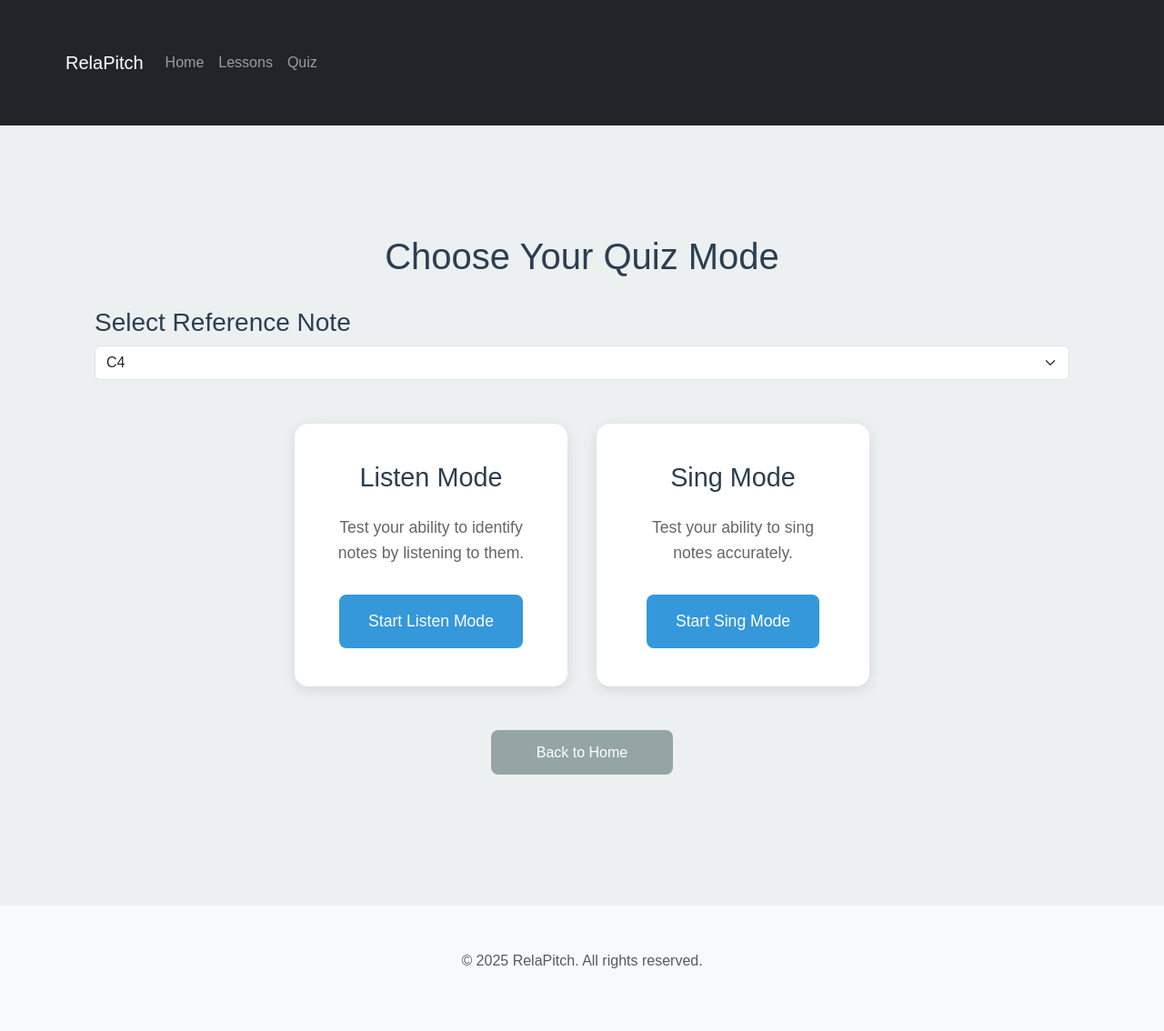
After one commit to RelaPitch/RelaPitch, a Flask app: page /quiz/mode in a window 1280 px wide. The commit adds this page. Shown: the whole page at 91% size. Run offline with Flask 3, Linux system fonts and the light colour scheme.

Commit message:
edits to quiz and updated lesson contents

```diff
--- a/server.py
+++ b/server.py
@@ -1,7 +1,8 @@
-from flask import Flask, render_template, jsonify, request, session
+from flask import Flask, render_template, jsonify, request, session, redirect, url_for
 import os
 from datetime import datetime
 import json
+import random
 
 app = Flask(__name__)
 app.secret_key = 'your-secret-key-here'  # Required for session
@@ -9,53 +10,66 @@ app.secret_key = 'your-secret-key-here'  # Required for session
 # Lesson content (this would typically come from a database)
 LESSONS = {
     1: {
-        "title": "Introduction to Pitch Recognition",
+        "title": "Introduction to Musical Notes",
         "content": """
-        <h2>What is Relative Pitch?</h2>
-        <p>Relative pitch is the ability to identify or recreate a musical note by comparing it to a reference note. Unlike perfect pitch, which allows you to identify notes without a reference, relative pitch is a skill that can be developed through practice.</p>
+        <h2>Diatonic Scale</h2>
+        <p>In music theory, the diatonic scale consists of 7 notes (in one octave): C, D, E, F, G, A, B. These are the white keys shown on the piano.</p>
 
-        <h2>Why Learn Relative Pitch?</h2>
-        <ul>
-            <li>Improves musical ear training</li>
-            <li>Helps with music composition and improvisation</li>
-            <li>Makes learning new songs easier</li>
-            <li>Enhances overall musical understanding</li>
-        </ul>
+        <h2>What is an Octave?</h2>
+        <p>An octave is the distance from one pitch to another that has double its frequency. In other words, the two pitches sound the same but one is simply higher/lower in pitch than the other.</p>
+        <p>Examples: C to C, E to E, A to A, etc.</p>
 
-        <h2>Getting Started</h2>
-        <p>In this course, we'll start with the basic notes (C, D, E, F, G, A, B) and gradually build your ability to recognize and reproduce them. We'll use both listening exercises and singing practice to develop your relative pitch.</p>
+        <h2>Chromatic Scale</h2>
+        <p>The black keys combine with the white keys to form the chromatic scale, which consists of all 12 pitches:</p>
+        <p>C, C# or Db, D, D# or Eb, E, F, F# or Gb, G, G# or Ab, A, A# or Bb, B</p>
         """,
         "keyboard": True
     },
     2: {
-        "title": "Basic Note Recognition",
+        "title": "Understanding Steps in Music",
         "content": """
-        <h2>Understanding Musical Notes</h2>
-        <p>In Western music, we use seven basic notes: C, D, E, F, G, A, and B. These notes repeat in higher and lower octaves, creating the musical scale we're familiar with.</p>
+        <h2>Half Steps</h2>
+        <p>A half step is the distance between two adjacent keys on a keyboard.</p>
+        <ul>
+            <li>Notes can either be sharp (#) meaning the note is raised one half step, or flat (b) meaning the note is lowered one half step.</li>
+            <li>Sharp (#) example: If you started on D and you wanted D#, you would move up one half step.</li>
+            <li>Flat (b) example: If you started on A and you wanted Ab, you would move down one half step.</li>
+            <li>Examples of half steps: C to C#, E to F, A# to A, B to C</li>
+        </ul>
 
-        <h2>The Musical Alphabet</h2>
-        <p>The musical alphabet is similar to the regular alphabet but only uses the first seven letters (A through G). After G, it starts over at A in the next octave.</p>
-
-        <h2>Practice Exercise</h2>
-        <p>Use the interactive keyboard below to familiarize yourself with the sound of each note. Start with C and work your way up the scale, listening carefully to the differences between each note.</p>
+        <h2>Whole Steps</h2>
+        <p>A whole step is made of two half steps.</p>
+        <p>Examples of whole steps: C to D, E to F, A# to A, B to C</p>
         """,
         "keyboard": True
     },
     3: {
-        "title": "Interval Training",
+        "title": "Introduction to Relative Pitch",
         "content": """
-        <h2>What are Intervals?</h2>
-        <p>An interval is the distance between two notes. Understanding intervals is crucial for developing relative pitch. Common intervals include:</p>
-        <ul>
-            <li>Unison (same note)</li>
-            <li>Major Second (two notes apart)</li>
-            <li>Major Third (four notes apart)</li>
-            <li>Perfect Fourth (five notes apart)</li>
-            <li>Perfect Fifth (seven notes apart)</li>
-        </ul>
+        <h2>What is Relative Pitch?</h2>
+        <p>This app will help you to learn relative pitch or develop it further if you have some background.</p>
+        <p>Relative pitch refers to the ability to identify or reproduce the pitch of a note in relation to another note.</p>
+        <p>You will be given a reference note, and then keeping the pitch of this reference note in mind, will either identify a second note by hearing it or will reproduce it by using your mic.</p>
 
-        <h2>Practice Exercise</h2>
-        <p>Use the interactive keyboard to play different intervals. Start with simple intervals and gradually move to more complex ones. Try to recognize the unique sound of each interval.</p>
+        <h2>Practicing Relative Pitch</h2>
+        <p>After hearing the reference pitch, try to establish the connection between the pitch and the note name. You could try playing the note on the piano and humming along to the note to reinforce the pitch. It will be important to keep this in mind for the future.</p>
+        <p>For exercise, try first playing any of the white keys, keeping in mind the note name, and hum along with the piano until you match in pitch. After some time, see if you can recreate the same pitch without using the piano for reference.</p>
+
+        <h2>Identifying Higher Notes</h2>
+        <p>If you are hearing the guess note, try to determine if it is higher or lower in pitch relative to the reference pitch.</p>
+        <p>If it is higher, try to identify the notes that are higher than your reference note (before you reach the octave). For now, just focus on the white keys.</p>
+        <p>Example: say the reference note is E and the guess note (A) sounded higher. What notes would you focus on? F, G, A, B, C, and D.</p>
+        <p>Try humming the reference note by playing the audio and tuning yourself, and then hum each of the notes in the subset above until you think the note matches the guess note.</p>
+
+        <h2>Identifying Lower Notes</h2>
+        <p>If it is lower, try the same approach: identify the notes that are lower than your reference note (before you reach the octave).</p>
+        <p>Example: say the reference note is G and the guess note (C) sounds lower. What notes would you focus on? F, E, D, C, B, and A.</p>
+        <p>Using the same method, try humming the reference note by playing the audio and tuning yourself, and then hum each of the notes in the subset above until you think the note matches the guess note.</p>
+
+        <h2>Recreating Notes</h2>
+        <p>If you are recreating the guess note, it is up to you whether you want to go higher or lower.</p>
+        <p>Based on your decision, try to think of the notes in between your reference note and the guess note.</p>
+        <p>Starting from the reference note, try humming in the direction of the guess note (either going higher or lower) until you think you have matched the pitch of the guess note. Use the piano for guidance when first starting.</p>
         """,
         "keyboard": True
     }
@@ -82,6 +96,12 @@ QUIZ_QUESTIONS = {
         "options": []  # Empty list for sing mode
     }
 }
+
+# Generate random target note for listen mode
+def generate_random_target_note():
+    notes = ["C", "D", "E", "F", "G", "A", "B"]
+    random_note = random.choice(notes)
+    return f"{random_note}4"  # Always use octave 4
 
 # Initialize user data storage
 def init_user_data():
@@ -111,16 +131,59 @@ def lesson(lesson_id):
 @app.route('/quiz/<int:question_id>')
 def quiz(question_id):
     init_user_data()
-    if question_id in QUIZ_QUESTIONS:
-        question = QUIZ_QUESTIONS[question_id]
-        # Ensure options is always a list
-        if 'options' not in question:
-            question['options'] = []
-        return render_template('quiz.html',
-                             question=question,
-                             question_id=question_id,
-                             total_questions=len(QUIZ_QUESTIONS))
-    return "Question not found", 404
+
+    # Get the mode and reference note from the session
+    mode = session.get('quiz_mode', 'listen')
+    reference_note = session.get('reference_note', 'C4')
+
+    # Generate a new random target note for each question
+    target_note = generate_random_target_note()
+    print(f"Generated target note: {target_note}")
+
+    # Store the target note in the session
+    if 'quiz_questions' not in session:
+        session['quiz_questions'] = {}
+    session['quiz_questions'][str(question_id)] = {
+        'target_note': target_note
+    }
+    session.modified = True
+
+    if mode == 'listen':
+        question = {
+            "type": "listen",
+            "reference_note": reference_note,  # Use the selected reference note
+            "target_note": target_note,
+            "options": ["C", "D", "E", "F", "G", "A", "B"]
+        }
+    else:  # sing mode
+        question = {
+            "type": "sing",
+            "reference_note": reference_note,  # Use the selected reference note
+            "target_note": target_note,
+            "options": []  # Empty list for sing mode
+        }
+
+    return render_template('quiz.html',
+                         question=question,
+                         question_id=question_id,
+                         total_questions=3)  # Always 3 questions
+
+@app.route('/quiz/mode')
+def quiz_mode():
+    init_user_data()
+    return render_template('quiz_mode.html')
+
+@app.route('/quiz/start/<mode>')
+def start_quiz(mode):
+    init_user_data()
+    # Get the reference note from the query parameters
+    reference_note = request.args.get('reference', 'C4')  # Default to C4 if not provided
+    # Store the selected mode and reference note in the session
+    session['quiz_mode'] = mode
+    session['reference_note'] = reference_note
+    session.modified = True
+    # Redirect to the first question
+    return redirect(url_for('quiz', question_id=1))
 
 @app.route('/quiz/submit', methods=['POST'])
 def submit_quiz_answer():
@@ -141,33 +204,37 @@ def submit_quiz_answer():
                 'quiz_score': 0
             }
 
-        # Get the question
-        question = QUIZ_QUESTIONS[int(question_id)]
+        # Get the mode from the session
+        mode = session.get('quiz_mode', 'listen')
+
+        # Get the stored target note for this question
+        target_note = session['quiz_questions'][str(question_id)]['target_note']
 
         # Check if the answer is correct
         is_correct = False
-        if question['type'] == 'listen':
+        if mode == 'listen':
             # For listen mode, check if the answer matches the target note
-            is_correct = answer == question['target_note'][0]
-        else:
+            is_correct = answer == target_note[0]  # Compare just the note letter
+        else:  # sing mode
             # For sing mode, check if the answer matches the target note
             # Remove any octave number from the answer (e.g., "C4" -> "C")
             answer_note = answer[0] if answer else ''
-            is_correct = answer_note == question['target_note'][0]
+            is_correct = answer_note == target_note[0]
 
         # Store the answer with correctness
         session['user_data']['quiz_answers'][str(question_id)] = {
             'answer': answer,
             'timestamp': datetime.now().isoformat(),
-            'is_correct': is_correct
+            'is_correct': is_correct,
+            'target_note': target_note  # Store the target note for reference
         }
         session.modified = True
 
-        print(f"Stored answer for question {question_id}: {answer} (Correct: {is_correct})")
+        print(f"Stored answer for question {question_id}: {answer} (Correct: {is_correct}, Target: {target_note})")
         return jsonify({
             'success': True,
             'is_correct': is_correct,
-            'correct_answer': question['target_note'][0]
+            'correct_answer': target_note[0]  # Return just the note letter
         })
     except Exception as e:
         print(f"Error submitting answer: {str(e)}")
--- a/static/css/style.css
+++ b/static/css/style.css
@@ -586,3 +586,88 @@ footer {
     font-weight: bold;
     font-size: 1.4rem;
 }
+
+/* Quiz Mode Selection Styles */
+.mode-selection {
+    display: flex;
+    justify-content: center;
+    gap: 2rem;
+    margin: 3rem 0;
+    flex-wrap: wrap;
+}
+
+.mode-card {
+    background: white;
+    border-radius: 15px;
+    padding: 2.5rem;
+    box-shadow: 0 4px 15px rgba(0, 0, 0, 0.1);
+    text-align: center;
+    width: 300px;
+    transition: all 0.3s ease;
+    border: 2px solid transparent;
+}
+
+.mode-card:hover {
+    transform: translateY(-5px);
+    box-shadow: 0 8px 25px rgba(0, 0, 0, 0.15);
+    border-color: #3498db;
+}
+
+.mode-card h2 {
+    color: #2c3e50;
+    margin-bottom: 1.5rem;
+    font-size: 1.8rem;
+}
+
+.mode-card p {
+    color: #666;
+    margin-bottom: 2rem;
+    font-size: 1.1rem;
+    line-height: 1.6;
+}
+
+.mode-card .btn {
+    padding: 1rem 2rem;
+    font-size: 1.1rem;
+    background-color: #3498db;
+    color: white;
+    border-radius: 8px;
+    text-decoration: none;
+    transition: all 0.3s ease;
+    border: none;
+    cursor: pointer;
+    display: inline-block;
+    min-width: 180px;
+}
+
+.mode-card .btn:hover {
+    background-color: #2980b9;
+    transform: scale(1.05);
+}
+
+.container h1 {
+    text-align: center;
+    color: #2c3e50;
+    margin: 2rem 0;
+    font-size: 2.5rem;
+}
+
+.container .btn.secondary {
+    display: block;
+    margin: 2rem auto;
+    padding: 0.8rem 2rem;
+    background-color: #95a5a6;
+    color: white;
+    border-radius: 8px;
+    text-decoration: none;
+    transition: all 0.3s ease;
+    border: none;
+    cursor: pointer;
+    text-align: center;
+    max-width: 200px;
+}
+
+.container .btn.secondary:hover {
+    background-color: #7f8c8d;
+    transform: scale(1.05);
+}
--- a/templates/base.html
+++ b/templates/base.html
@@ -18,7 +18,7 @@
                 <ul class="navbar-nav">
                     <li class="nav-item"><a href="{{ url_for('home') }}" class="nav-link">Home</a></li>
                     <li class="nav-item"><a href="{{ url_for('lesson', lesson_id=1) }}" class="nav-link">Lessons</a></li>
-                    <li class="nav-item"><a href="{{ url_for('quiz', question_id=1) }}" class="nav-link">Quiz</a></li>
+                    <li class="nav-item"><a href="{{ url_for('quiz_mode') }}" class="nav-link">Quiz</a></li>
                 </ul>
             </div>
         </div>
--- a/templates/home.html
+++ b/templates/home.html
@@ -18,7 +18,7 @@
     <div class="feature-card">
         <h2>Practice Quiz</h2>
         <p>Test your skills with our interactive pitch recognition quiz</p>
-        <a href="{{ url_for('quiz', question_id=1) }}" class="btn">Take Quiz</a>
+        <a href="{{ url_for('quiz_mode') }}" class="btn">Take Quiz</a>
     </div>
 </section>
 {% endblock %}
--- a/templates/quiz.html
+++ b/templates/quiz.html
@@ -15,7 +15,7 @@
                     <div class="listen-section">
                         <h3>Listen Mode</h3>
                         <div class="reference-note mb-4">
-                            <h4>Reference Note</h4>
+                            <h4>Reference Note: {{ question.reference_note }}</h4>
                             <button id="playReference" class="btn btn-primary">Play Reference Note</button>
                             <div id="referenceNoteDisplay" class="mt-2"></div>
                         </div>
@@ -34,7 +34,7 @@
                     <div class="sing-section">
                         <h3>Sing Mode</h3>
                         <div class="reference-note mb-4">
-                            <h4>Reference Note</h4>
+                            <h4>Reference Note: {{ question.reference_note }}</h4>
                             <button id="playReferenceSing" class="btn btn-primary">Play Reference Note</button>
                             <div id="referenceNoteDisplaySing" class="mt-2"></div>
                         </div>
--- /dev/null
+++ b/templates/quiz_mode.html
@@ -0,0 +1,43 @@
+{% extends "base.html" %}
+
+{% block title %}Quiz Mode Selection{% endblock %}
+
+{% block content %}
+<div class="container">
+    <h1>Choose Your Quiz Mode</h1>
+
+    <div class="reference-note-selection mb-4">
+        <h3>Select Reference Note</h3>
+        <select id="referenceNote" class="form-select">
+            <option value="C4">C4</option>
+            <option value="D4">D4</option>
+            <option value="E4">E4</option>
+            <option value="F4">F4</option>
+            <option value="G4">G4</option>
+            <option value="A4">A4</option>
+            <option value="B4">B4</option>
+        </select>
+    </div>
+
+    <div class="mode-selection">
+        <div class="mode-card">
+            <h2>Listen Mode</h2>
+            <p>Test your ability to identify notes by listening to them.</p>
+            <a href="#" class="btn" onclick="startQuiz('listen')">Start Listen Mode</a>
+        </div>
+        <div class="mode-card">
+            <h2>Sing Mode</h2>
+            <p>Test your ability to sing notes accurately.</p>
+            <a href="#" class="btn" onclick="startQuiz('sing')">Start Sing Mode</a>
+        </div>
+    </div>
+    <a href="{{ url_for('home') }}" class="btn secondary">Back to Home</a>
+</div>
+
+<script>
+function startQuiz(mode) {
+    const referenceNote = document.getElementById('referenceNote').value;
+    window.location.href = `/quiz/start/${mode}?reference=${referenceNote}`;
+}
+</script>
+{% endblock %}
--- a/templates/quiz_results.html
+++ b/templates/quiz_results.html
@@ -29,6 +29,7 @@
                     <div class="text-center">
                         <a href="{{ url_for('home') }}" class="btn btn-primary">Return to Home</a>
                         <a href="{{ url_for('lesson', lesson_id=1) }}" class="btn btn-secondary">Review Lessons</a>
+                        <a href="{{ url_for('quiz_mode') }}" class="btn btn-success">Take Quiz Again</a>
                     </div>
                 </div>
             </div>
```
